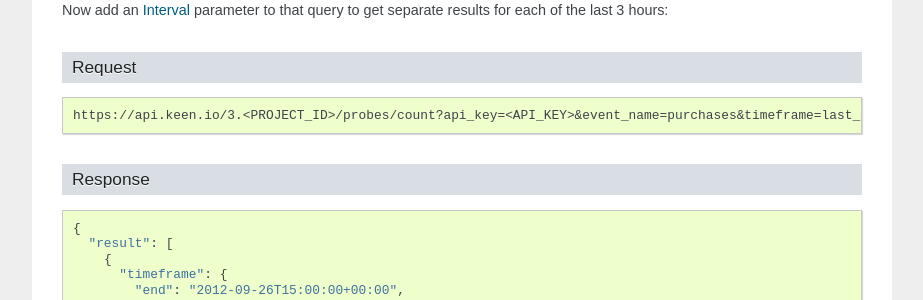
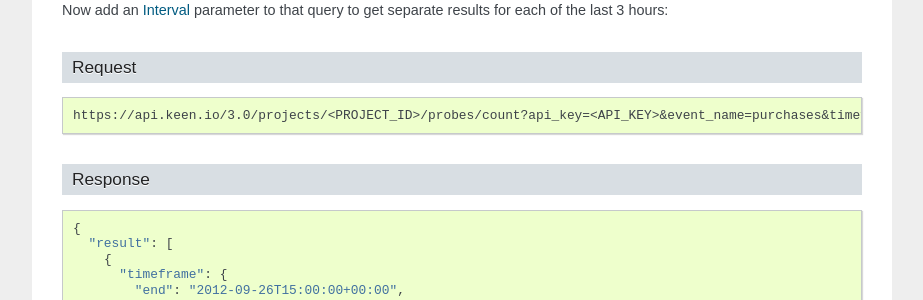
Before and after one commit to keenlabs/Keen-Docs, a Sphinx documentation site: the page built from source/getting_started_guide.rst, in a window 1280 px wide and 900 px high, scrolled down 2762 px. Shown: the part 152-452 px from the top of the window, without its empty margins (198-1121 px from the left). Built offline with Sphinx 7.4.7, drawn with Linux system fonts in a browser that asks for light colours; some of the changed lines change nothing that is shown.

Commit message:
fix some typos in getting started guide

```diff
--- a/source/getting_started_guide.rst
+++ b/source/getting_started_guide.rst
@@ -151,7 +151,7 @@ Request
 
 ::
 
-	https://api.keen.io/3.<PROJECT_ID>/probes/count?api_key=<API_KEY>&event_name=purchases&timeframe=last_3_hours&interval=hours
+	https://api.keen.io/3.0/projects/<PROJECT_ID>/probes/count?api_key=<API_KEY>&event_name=purchases&timeframe=last_3_hours&interval=hourly
 
 --------
 Response
```
